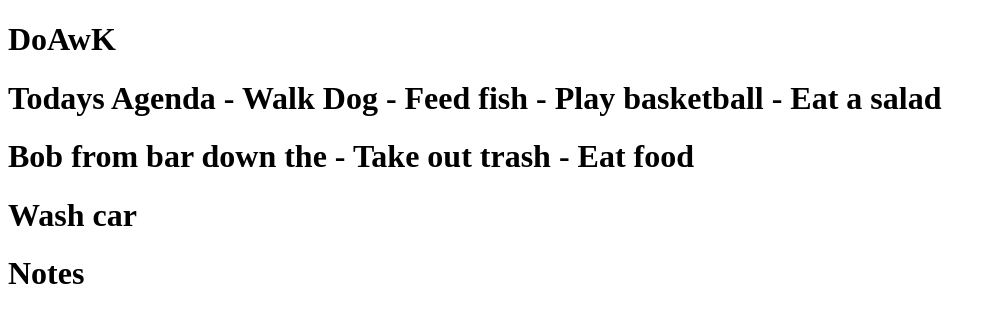
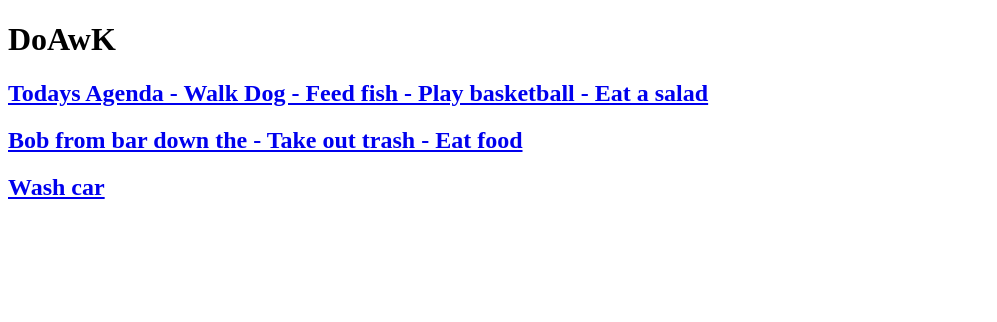
Before and after one commit to ki3ani/my-journal-frontend, a React (Create React App) app in the folder doawk/: page / in a window 1280 px wide. Shown: the top 322 px of the page, without its empty margins (0-997 px from the left). Built offline with nearby package versions, Linux system fonts and the light colour scheme.

Commit message:
no-way-hoze

```diff
--- a/doawk/src/App.js
+++ b/doawk/src/App.js
@@ -1,3 +1,9 @@
+import{
+  BrowserRouter as Router,
+  Routes,
+  Route,
+} from 'react-router-dom';
+
 import './App.css';
 import Header from './components/Header';
 import NotePage from './pages/NotePage';
@@ -7,11 +13,15 @@ import NotesListPage from './pages/NotesListPage';
 
 function App() {
   return (
-    <div className="App">
-      <Header />
-      < NotesListPage />
-      <NotePage />
-    </div>
+    <Router>
+      <div className="App">
+        <Header />
+        <Routes>
+          <Route path="/" element={<NotesListPage />} />
+          <Route path="/note/:id" element={<NotePage />} />
+        </Routes>
+      </div>
+    </Router>
   );
 }
 
--- a/doawk/src/components/ListItem.js
+++ b/doawk/src/components/ListItem.js
@@ -1,11 +1,11 @@
 import React from "react";
-
+import { Link } from "react-router-dom";
 
 const ListItem = ({note}) => {
     return (
-        <div>
-            <h1>{note.body}</h1>
-        </div>
+        <Link to={`/note/${note.id}`}>
+            <h2>{note.body}</h2>
+        </Link>
     )
 }
 
--- a/doawk/src/pages/NotePage.js
+++ b/doawk/src/pages/NotePage.js
@@ -1,12 +1,18 @@
-import React from "react";
+import React from 'react'
 
-const NotePage = () => {
+import notes from '../assets/data'
+import { useParams } from 'react-router-dom';
 
-    return (
-        <div>
-            <h1>Notes</h1>
-        </div>
-    )
+
+
+ const NotePage = () => {
+    const {id} = useParams();
+    const note = notes.find(note => note.id===Number(id))
+  return (
+    <div>
+        <h1>{note.body}</h1>
+    </div>
+  )
 }
 
 export default NotePage;
```
